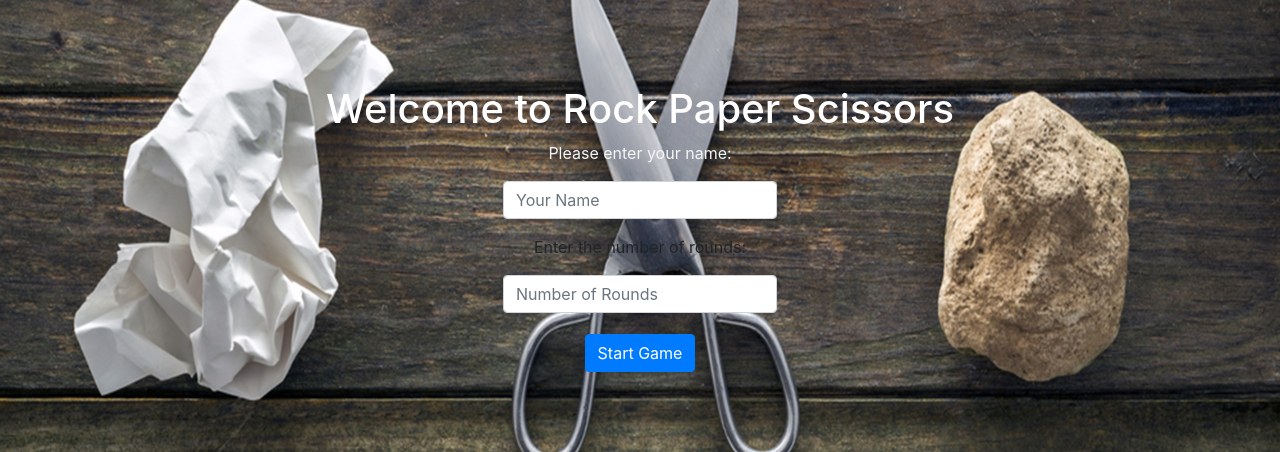
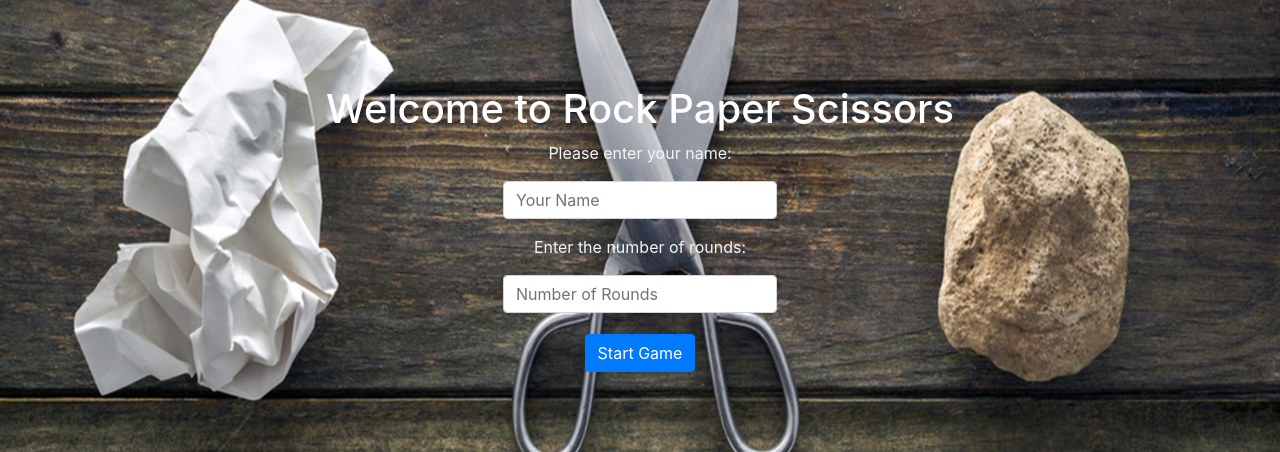
Before and after one commit to Akki019/DevopsLab_RockPaperScissor, a Django app: page / in a window 1280 px wide. Shown: the part 217-669 px from the top of the page. Run offline with Django 4.2, Linux system fonts and the light colour scheme; some libraries are stand-ins or nearby versions.

Commit message:
done changes in 2nd entry as well
I have done the changes in second entry as well for the first page.

```diff
--- a/DevopsLabProject/Static/styles.css
+++ b/DevopsLabProject/Static/styles.css
@@ -27,6 +27,11 @@ body {
 
   }
 
+  .entry2{
+
+    color: whitesmoke;
+  }
+
 
 
 
--- a/DevopsLabProject/template/index.html
+++ b/DevopsLabProject/template/index.html
@@ -17,7 +17,7 @@
       {% csrf_token %}
     <p class="entry1">Please enter your name:</p>
     <input type="text" name="name" id="playerName" class="form-control mb-3" placeholder="Your Name" required>
-    <p>Enter the number of rounds:</p>
+    <p class="entry2">Enter the number of rounds:</p>
     <input type="number" name="rounds" id="rounds" class="form-control mb-3" placeholder="Number of Rounds" required type="number">
     <button class="btn btn-primary" id="startButton">Start Game</button>
   </form>
```
